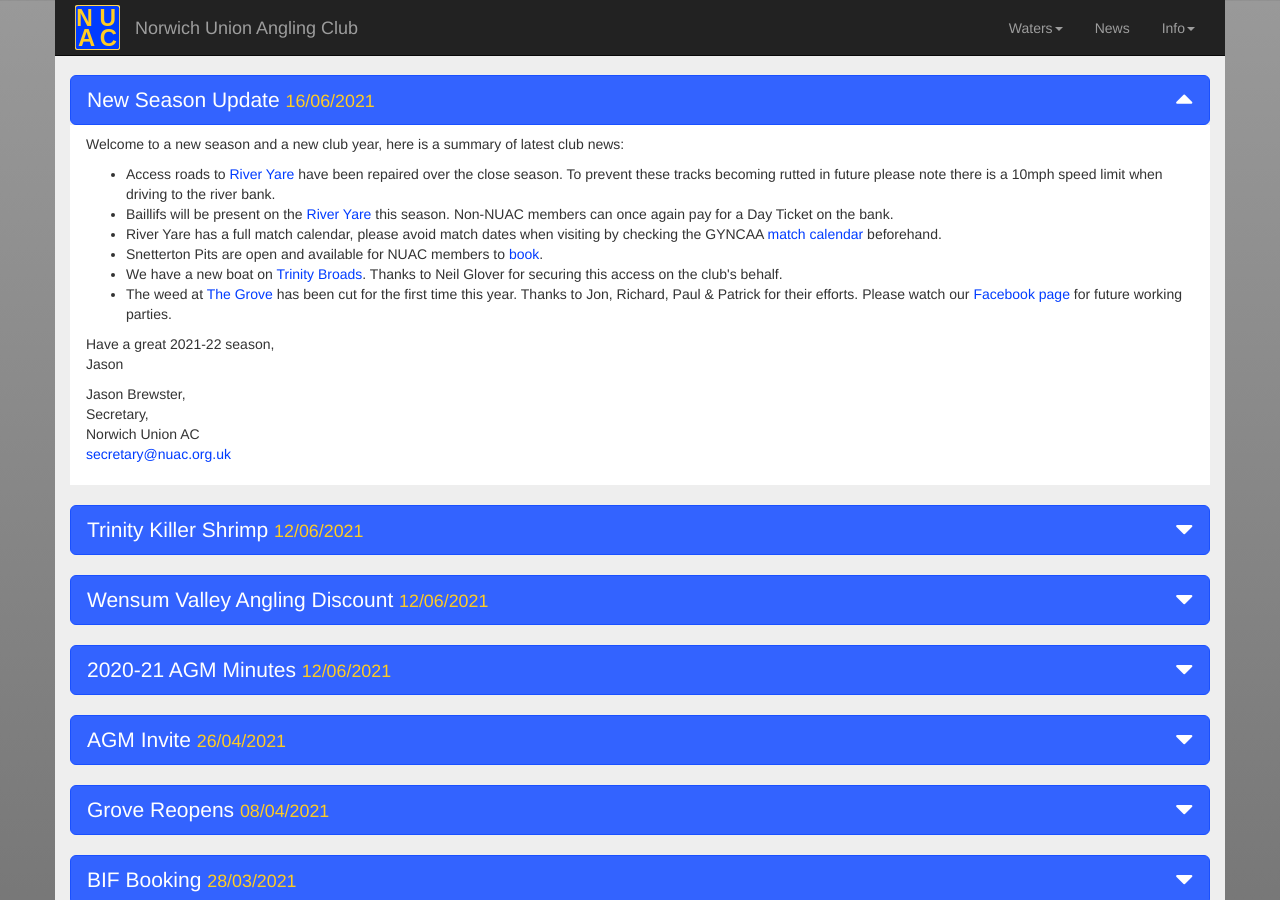
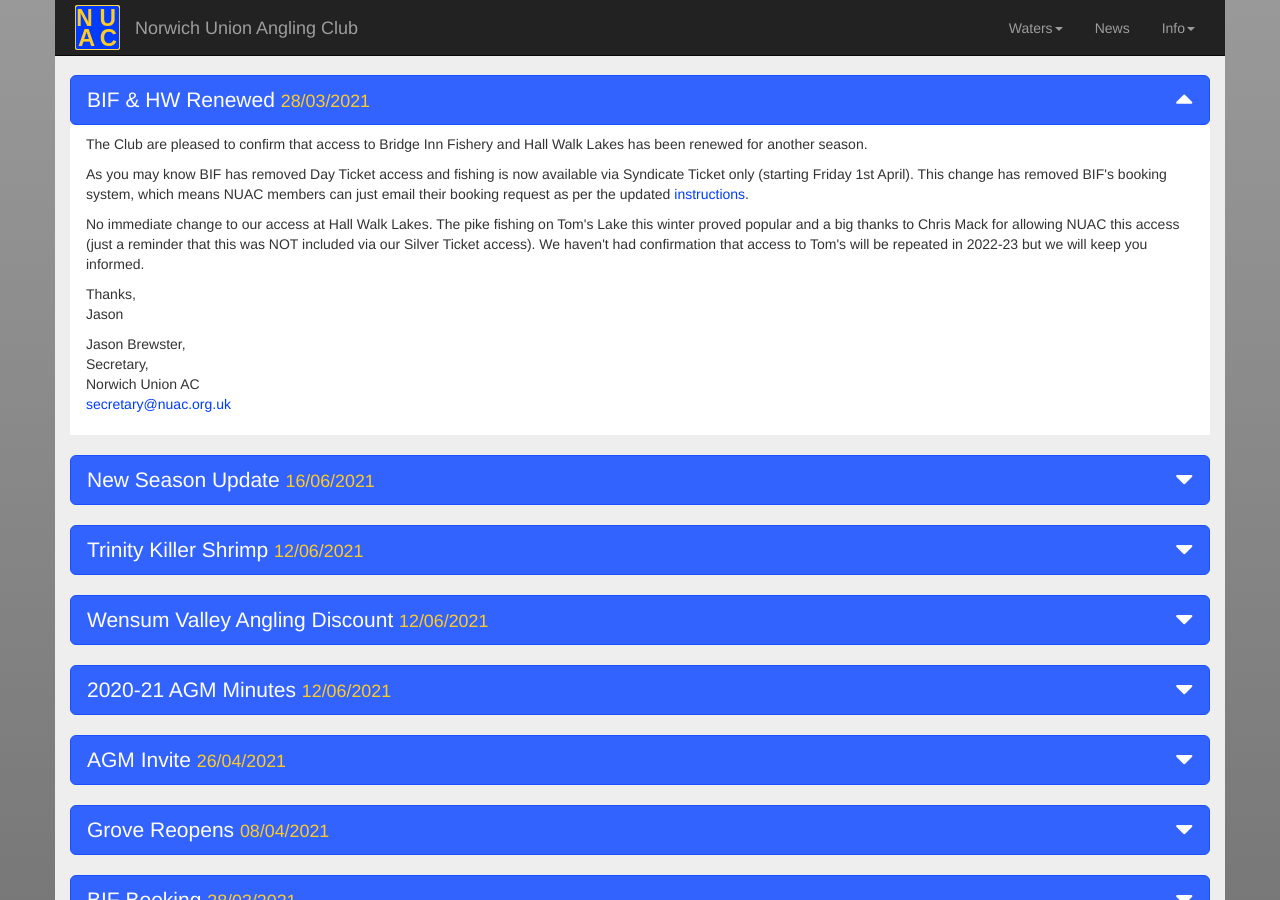
Before and after one commit to nuac-admin/nuac-release-four, a Jekyll site: the page built from news/news.html, in a window 1280 px wide and 900 px high. Built offline with Jekyll 4.4.1, drawn with Linux system fonts in a browser that asks for light colours; nearby versions of some CDN libraries.

Commit message:
bif, hw renew & bif bookings removed

```diff
--- a/_waters/bridge.md
+++ b/_waters/bridge.md
@@ -51,7 +51,6 @@
             <!-- {% include c19-desc-alert.html %} -->
 
             <p>The following waters at Bridge Inn Fishery are available to NUAC members but <strong>access must be booked in advance as per booking instructions stated below.</strong></p>
-            <p>Please note that <strong>NUAC guests must purchase a Day Ticket</strong>. Day Tickets can be booked and paid for via Bridge Inn Fishery <a href="{{ page.ws-url }}" target="_blank">Bookings</a>.</p>
             <p>For further information on these lakes please refer to their <a href="{{ page.fb-url }}" target="_blank">Facebook page</a>.</p>
 
           </div> <!-- END OF col  -->
@@ -98,12 +97,12 @@
 
               <ol>
                 <li>NUAC member must have pre-booked their day's fishing as per booking instructions below.</li>
-                <li>Only the NUAC member is entitled to free fishing, <strong>NUAC guests must book their visit</strong> beforehand via Bridge Inn Fishery <a href="{{ page.ws-url }}" target="_blank">Bookings</a>.</li>
+                <li>NUAC Guest tickets are not permitted (you must be a full member to access these lakes).</li>
                 <li>Members must carry their NUAC club permit at all times, and show it if requested.</li>
                 <li>Please display your NUAC car parking permit when you park your car.</li>
                 <li>Members must adhere to the fishery rules as stated below.</li>
                 <li>You MUST have your BIF Permit, issued when your booking was confirmed, with you when you visit the fishery (either on your phone or printed off beforehand).</li>
-                <li>Please report to BIF tackle & bait shop BEFORE fishing (shop is sign posted).</li>
+                <li><s>Please report to BIF tackle & bait shop BEFORE fishing (shop is sign posted).</s></li>
               </ol>
             </div>
           </div>
@@ -124,14 +123,13 @@
                 <li>Minimum 12lb mainline</li>
                 <li>No fixed leads – all leads must be able to drop easily</li>
                 <li>Bait boats are allowed but must not be mistreated</li>
-                <li>Please use a minimum of 2 feet of rig tubing</li>
+                <li>Please use a minimum of 2 feet of rig tubing if not using a safe leader</li>
                 <li>Carp care must be used – no fishing if not in tackle box (available to buy at our tackle shop)</li>
                 <li>Cradle type unhooking mats to be used</li>
                 <li>Only fish at allocated swims</li>
                 <li>No removal of fish from our lakes dead or alive (you will be prosecuted and banned for life)</li>
                 <li>No harming of wildlife or shrubbery on our site</li>
                 <li>No fires</li>
-                <li>No nuts</li>
                 <li>Respect other anglers no loud music</li>
                 <li>Take your rubbish home with you</li>
                 <li>No keep nets</li>
@@ -139,6 +137,7 @@
                 <li>Whilst taking photos, no standing! Hold the fish over a carp mat whilst kneeling</li>
                 <li>Keep within your swim boundaries</li>
                 <li>No excessive baiting</li>
+                <li>No nuts</li>
                 <li>No lead core leaders</li>
                 <li>Minimum 42” landing net</li>
                 <li>Never leave rods unattended</li>
@@ -190,23 +189,23 @@
 
               <ol>
                 <li>Only 2 advance bookings can be in place at any one time for any member. Either two separate 24 hour periods or one consecutive 48 hour period.</li>
-                <li>Bookings must start or end at 7am or 7pm.</li>
+                <li>If you are only planning a part day, please state the approximate period you would be on the water. For example if you were just going for the morning, we might be able to release the ticket to someone else who fancies going for the afternoon.</li>
                 <li>Please ensure you have read the relevant fishery rules before booking.</li>
               </ol>
 
               <div class="row top-spacer">
-                    <div class="col-xs-12">
-                        <div class="alert alert-danger alert-flow">
-                          <p>Check venue calendar for availability at Bridge Inn Fishery <a class="alert-link" href="{{ page.ws-url }}" target="_blank">Bookings</a></p>
-                          <p>Once you have ascertained days you require are available, please send an e-mail to <a class="alert-link" href="mailto:bookings@nuac.org.uk">bookings@nuac.org.uk</a></p>
-                          <p>Please state your required date(s), time and venue: BIF Main | BIF Pleasure | BIF River</p>
-                          <p>Please also provide a contact number so that we can speak to you if necessary</p>
-                          <p>Please provide at least <strong>24 hours notice (from the start of your booking)</strong>, we cannot guarantee your booking will be processed otherwise</p>
-                          <p>A booking is not completed UNTIL you receive a confirmation email</p>
-                          <p><i>Please note that there are only 2 tickets available per day</i></p>
-                          <p>Thank You</p>
-                        </div>
-                    </div> <!-- END OF col  -->
+                <div class="col-xs-12">
+                  <div class="alert alert-danger alert-flow">
+                    <p>To book your place, please send an e-mail to <a href="mailto:bookings@nuac.org.uk">bookings@nuac.org.uk</a>.
+                    </p>
+                    <p>Please state your required date(s), time and venue e.g. BIF Main/Pleasure/River.</p>
+                    <p>Please also provide a contact number so that we can speak to you if necessary.</p>
+                    <p>Please provide at least <strong>24 hours notice (from the start of your booking)</strong>, we cannot guarantee your booking will be processed otherwise</p>
+                    <p>A booking is not completed UNTIL you receive a confirmation email</p>
+                    <p><i>Please note that there are only 2 tickets available per day.</i></p>
+                    <p>Thank You.</p>
+                  </div>
+                </div> <!-- END OF col  -->
               </div> <!-- END OF row  -->
 
             </div> <!-- END OF col  -->
--- a/_waters/hallwalk.md
+++ b/_waters/hallwalk.md
@@ -68,16 +68,6 @@
           </div> <!-- END OF col  -->
         </div> <!-- END OF row  -->
 
-        <div class="row">
-          <div class="col-sm-12 col-md-12">
-
-            <h3>Tom's Lake</h3>
-            <p>NUAC members have access to Tom’s Lake for Pike Fishing from {{ page.pike-dates }}.</p>
-            <p>This lake is the largest of the three on the complex at approx. 9 acres. A mature gravel pit containing many interesting features with islands, reed beds, gravel bars and lilies. It boasts great winter pike fishing with specimens weighing in at well over 20lb.</p>
-
-          </div> <!-- END OF col  -->
-        </div> <!-- END OF row  -->
-
       </div> <!-- END OF collapse  -->
     </div> <!-- END OF col  -->
   </div>
--- a/index.html
+++ b/index.html
@@ -15,7 +15,7 @@
   <div class="row">
     <div class="col-xs-12">
       <div class="alert alert-danger" role="alert">
-        <span><strong>12/06/2021 Killer Shrimp in Trinity Broads</strong>, please see the relevant <a href="{{ base }}/news/news.html" class="alert-link">news item</a> for more information.</span>
+        <span><strong>28/03/2022 BIF & HW renewed</strong>, please see the relevant <a href="{{ base }}/news/news.html" class="alert-link">news item</a> for more information.</span>
       </div>
     </div>
   </div>
--- a/news/news.html
+++ b/news/news.html
@@ -11,11 +11,29 @@
   <div class="row top-spacer">
     <div class="col-xs-12 col-md-12">
       <button type="button" class="btn btn-primary btn-lg btn-block btn-block-txt" data-toggle="collapse"
-        data-target="#news-current"><span class="pull-left">New Season Update <small>16/06/2021</small></span><span
+        data-target="#news-current"><span class="pull-left">BIF & HW Renewed <small>28/03/2021</small></span><span
           class="pull-right"><i class="hidden-xs indicator fas fa-caret-up fa-caret-up-inverse fa-lg"></i><i
             class="visible-xs indicator fas fa-caret-up fa-caret-up-inverse fa-lg"></i></span></button>
 
       <div id="news-current" class="collapse in">
+        <div class="NI-format">
+          <p>The Club are pleased to confirm that access to Bridge Inn Fishery and Hall Walk Lakes has been renewed for another season.</p>
+          <p>As you may know BIF has removed Day Ticket access and fishing is now available via Syndicate Ticket only (starting Friday 1st April).  This change has removed BIF's booking system, which means NUAC members can just email their booking request as per the updated <a href="../waters/bridge.html#water-booking">instructions</a>.</p>
+          <p>No immediate change to our access at Hall Walk Lakes.  The pike fishing on Tom's Lake this winter proved popular and a big thanks to Chris Mack for allowing NUAC this access (just a reminder that this was NOT included via our Silver Ticket access).  We haven't had confirmation that access to Tom's will be repeated in 2022-23 but we will keep you informed.</p>
+          <p>Thanks, <br>Jason</p>
+          <p>Jason Brewster,<br>Secretary,<br>Norwich Union AC<br><a href="mailto:secretary@nuac.org.uk">secretary@nuac.org.uk</a></p>
+        </div>
+      </div> <!-- END OF collapse  -->
+    </div> <!-- END OF col  -->
+  </div> <!-- END OF row  -->
+
+<div class="row">
+  <div class="col-xs-12 col-md-12">
+    <button type="button" class="btn btn-primary btn-lg btn-block btn-block-txt" data-toggle="collapse"
+      data-target="#NI113"><span class="pull-left">New Season Update <small>16/06/2021</small></span><span
+        class="pull-right"><i class="indicator fas fa-caret-down fa-caret-down-inverse fa-lg"></i></span></button>
+
+      <div id="NI113" class="collapse">
         <div class="NI-format">
           <p>Welcome to a new season and a new club year, here is a summary of latest club news:</p>
           <ul>
```
Also changed, not shown: other parts of _waters/hallwalk.md (+1 -1 lines), _info/committee.html (+11 -3 lines).
